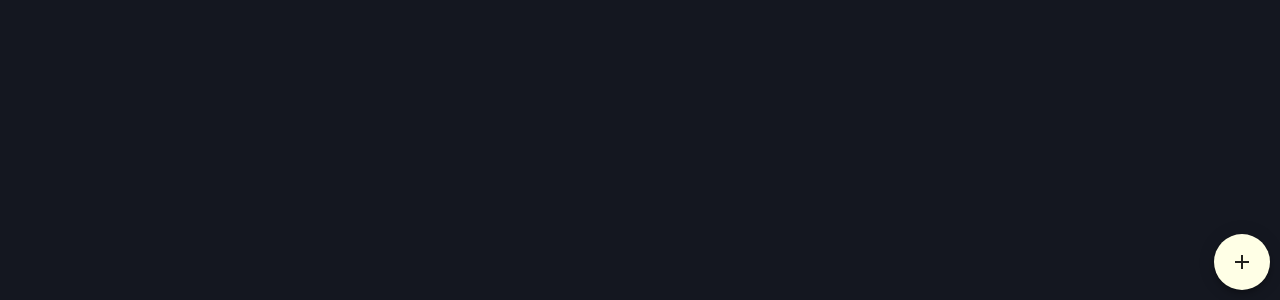
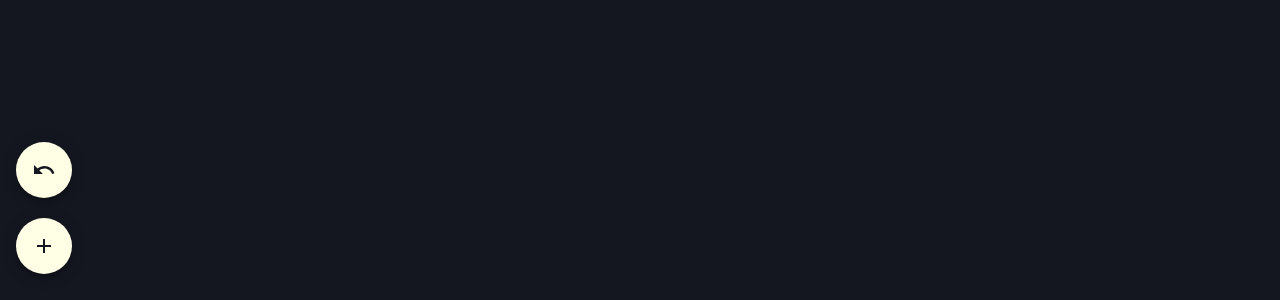
Before and after one commit to Lukeyong26/dmscreen, a React (Create React App) app: page / in a window 1280 px wide. Shown: the part 500-800 px from the top of the page. Built offline with nearby package versions, Linux system fonts and the light colour scheme.

Commit message:
Added simple undo function

```diff
--- a/src/App.js
+++ b/src/App.js
@@ -8,12 +8,25 @@ import "react-resizable/css/styles.css";
 import { useState } from 'react';
 import DeleteIcon from '@mui/icons-material/Delete';
 import EditIcon from '@mui/icons-material/Edit';
+import UndoIcon from '@mui/icons-material/Undo';
+import AddIcon from '@mui/icons-material/Add';
 import DragHandleIcon from '@mui/icons-material/DragHandle';
 import ModuleMenu from './components/moduleMenu/ModuleMenu';
 import SpellsList from './components/dndRules/SpellsList';
-import AddIcon from '@mui/icons-material/Add';
+import { createTheme, ThemeProvider, styled } from '@mui/material/styles';
+
 
 const ResponsiveGridLayout = WidthProvider(Responsive);
+const theme = createTheme({
+  palette: {
+    primary: {
+      main: '#ffffe6',
+    },
+    secondary: {
+      main: '#141720'
+    },
+  },
+});
 
 const moduleList = [<RulesText/>, <Initiative/>, <SpellsList/>];
 const moduleObjects = [
@@ -23,17 +36,18 @@ const moduleObjects = [
 ];
 
 function App() {
+  const [prevLayout, setPrevLayout] = useState([]);
   const [modules, setModules] = useState([]);
   const [status, setStatus] = useState(false);
   const [editMode, setEditMode] = useState(null)
 
   function addModule(mod) {
+    setPrevlayout();
     const key = new Date().getTime().toString() + 'a'
     setModules([
       ...modules,
       {
-        i : key,
-        x: 0, y: 0, w: 4, h: 2,
+        i : key, x: 0, y: 0, w: 4, h: 10,
         content: mod
       }
     ]);
@@ -44,19 +58,17 @@ function App() {
       const newItem = layout.find(item => item.i === mod.i);
       return {...mod, x:newItem.x, y:newItem.y, w:newItem.w, h:newItem.h };
     });
-    // console.log(newLayout);
     setModules(newLayout);
   }
 
   function deleteModule(i) {
+    setPrevlayout();
     const newLayout = modules.filter((mod) => mod.i !== i);
-    // console.log(newLayout)
-    setModules(newLayout)
+    setModules(newLayout);
   }
 
   const editModule = (mod) => {
-    // console.log(mod)
-    // console.log(editMode)
+    setPrevlayout();
     const newLayout = modules.map(module => {
       if (module.i === editMode.key) {
         return {...module, content: mod};
@@ -64,13 +76,11 @@ function App() {
         return {...module};
       }
     });
-    // console.log(newLayout);
     setModules(newLayout);
     setEditMode(null);
   }
 
   const openModMenu = (modKey) => {
-    // console.log(modKey)
     setEditMode(null);
     if (modKey !== "") {
       setEditMode({key: modKey, mode: true})
@@ -78,16 +88,24 @@ function App() {
     setStatus((prevStatus) => !prevStatus);
   };
 
+  const setPrevlayout = ()=>{
+    setPrevLayout(modules);
+  }
 
+  const undo =()=>{
+    setModules(prevLayout);
+  }
 
   return (
+    <ThemeProvider theme={theme}>
       <div className="App">
         <div>
           <ResponsiveGridLayout
             className="layout"
             breakpoints={{ lg: 1200, md: 996, sm: 768, xs: 480, xxs: 0 }}
             cols={{ lg: 20, md: 15, sm: 10, xs: 8, xxs: 4 }}
-          rowHeight={100} width={1200} margin={[5,5]} compactType={null}
+            rowHeight={20} width={1200} margin={[5,5]} compactType={null}
+            preventCollision={true} onDragStart={setPrevlayout} onResizeStart={setPrevLayout}
             onLayoutChange={updateLayout} draggableHandle='.drag-handle'
           >
             {modules.map((mod)=> (
@@ -95,31 +113,29 @@ function App() {
                 key={mod.i}
                 data-grid={{x: mod.x, y: mod.y, w: mod.w, h: mod.h}}
                 sx={{
-                display: 'flex', flexDirection: 'row',
-                border: '1px solid', borderColor: 'grey.500',
+                  display: 'flex', flexDirection: 'column',
+                  border: '1px solid', borderColor: 'grey.500'
                 }}
               >
 
                 <Box
-                // alignItems={'center'}
-                // justifyContent={'center'}
                   sx={{
-                  bgcolor: '', display:'flex', flexDirection: 'column', width: "20px"
+                    bgcolor: 'primary.main', display:'flex', flexDirection: 'row'
                   }}
                 >
-                <Box>
+                  <Box className='drag-handle' sx={{bgcolor: '', width: '100%'}}>
                     <IconButton>
-                    <DragHandleIcon className='drag-handle' sx={{color:'white', fontSize: '15px'}}/>
+                      <DragHandleIcon  sx={{color:'secondary.main', fontSize: '15px'}}/>
                     </IconButton>
                   </Box>
 
-                <Box sx={{marginTop:'auto'}}>
+                  <Box sx={{display:'flex', flexDirection: 'row', marginLeft:'auto', width: '65px', bgcolor:''}}>
                     <IconButton onClick={() => openModMenu(mod.i)}>
-                    <EditIcon sx={{color:'white', fontSize: '15px'}}/>
+                      <EditIcon sx={{color:'secondary.main', fontSize: '15px'}}/>
                     </IconButton>
 
                     <IconButton onClick={() => deleteModule(mod.i)}>
-                    <DeleteIcon sx={{color:'white', fontSize: '15px'}}/>
+                      <DeleteIcon sx={{color:'secondary.main', fontSize: '15px'}}/>
                     </IconButton>
                   </Box>
 
@@ -129,36 +145,35 @@ function App() {
                   sx={{
                     height: 1, width: 1, typography: 'body2', overflow: 'hidden', overflowY: 'scroll',
                     scrollbarWidth: 'thin'
-
                   }}
                 >
                   {moduleList.at(mod.content)}
                 </Box>
 
               </Box>
+
             ))}
+
           </ResponsiveGridLayout>
         </div>
-      <Fab
-        sx={{
-          position: 'fixed',
-          right: '10px',
-          bottom: '10px',
-          bgcolor: '#ffffe6'
-        }}
-        // color='primary'
-        onClick={() => openModMenu("")}
-      >
+        <Box sx={{
+          display: 'flex', flexDirection: 'column',position: 'fixed',
+          bottom: '10px', p:2, rowGap: '20px'
+        }}>
+          <Fab sx={{bgcolor: 'primary.main'}} onClick={undo}>
+            <UndoIcon sx={{color: 'secondary.main'}}/>
+          </Fab>
+          <Fab sx={{bgcolor: 'primary.main'}} onClick={() => openModMenu("")}>
             <ModuleMenu
-          isOpen={status}
-          moduleList={moduleObjects}
-          isEditMode={editMode}
-          addModule={addModule}
-          editModule={editModule}
+              isOpen={status} moduleList={moduleObjects} isEditMode={editMode}
+              addModule={addModule} editModule={editModule}
             />
-        <AddIcon/>
+            <AddIcon sx={{color: 'secondary.main'}}/>
           </Fab>
+        </Box>
+
       </div>
+    </ThemeProvider>
   );
 }
 
--- a/src/components/initative/Initiative.js
+++ b/src/components/initative/Initiative.js
@@ -1,4 +1,4 @@
-import { Box, Button, IconButton, Typography } from '@mui/material'
+import { Box, Button, IconButton, TextField, Typography } from '@mui/material'
 import React, { useState } from 'react'
 import { Responsive, WidthProvider } from 'react-grid-layout'
 import AccountBoxIcon from '@mui/icons-material/AccountBox';
@@ -7,8 +7,11 @@ import CloseIcon from '@mui/icons-material/Close';
 const ResponsiveGridLayout = WidthProvider(Responsive);
 
 function Initiative() {
-
-  const [players, setPlayers] = useState([{key:'a',x:0,y:0,turn:false}]);
+  const initialPlayerState = [
+    {key:'a',x:0,y:0,turn:false,playerName:''},
+    {key:'b',x:1,y:0,turn:false,playerName:''}
+  ]
+  const [players, setPlayers] = useState(initialPlayerState);
   const [turn, setTurn] = useState(0)
 
   const addPlayer =()=> {
@@ -71,27 +74,38 @@ function Initiative() {
           <Box
             key={player.key}
             data-grid={{x: player.x, y: player.y, w: 1, h: 1}}
-            sx={{border: '1px solid', borderColor: 'grey.500'}}
+            sx={{border: '2px solid', borderColor: 'grey.500', borderRadius:'10px'}}
           >
             <Box
               sx={{
                 display: 'flex', flexDirection:'column',
-                border: '1px solid', borderColor: 'grey.500',
-                height:'110px'
+                borderBottom: '1px solid', borderColor: 'grey.500',
+                height:'110px', alignItems:'center'
               }}
             >
-              <IconButton  sx={{marginLeft: 'auto', color:'white', height:'20%'}} onClick={() => deletePlayer(player.key)}>
-                <CloseIcon sx={{fontSize: '15px'}}/>
-              </IconButton>
-              <Box className='drag-handle-card' sx={{ display:'flex', flexDirection:'column', width: '100%', alignItems:'center', justifyContent:'center'}}>
+              <Box sx={{marginLeft: 'auto', height:'20%'}} >
+                {players.length > 1 &&
+                  <IconButton  sx={{color:'white'}} onClick={() => deletePlayer(player.key)}>
+                    <CloseIcon sx={{fontSize: '15px'}}/>
+                  </IconButton>
+                }
+              </Box>
+
+              <Box className='drag-handle-card' sx={{ display:'flex', width: '100%', alignItems:'center', justifyContent:'center'}}>
                 <AccountBoxIcon sx={{fontSize: '50px', mb: '5px'}}/>
-                <Typography>{player.key}</Typography>
               </Box>
+              <TextField
+                id="basic" variant="standard"
+                size='small'
+                sx={{input: {color:'white', textAlign: 'center', fontSize: '15px'}}}
+              />
             </Box>
+
             {player.turn ?
-              <Box sx={{width:'100%', height:'28px', mb: '1px', bgcolor:'green'}}/>
+              <Box sx={{width:'100%', height:'29px',  mb: '1px', bgcolor:'green',
+                borderBottomRightRadius:'10px', borderBottomLeftRadius:'10px'}}/>
               :
-              <Box sx={{width:'100%', height:'28px', mb: '1px', bgcolor:''}}/>
+              <Box sx={{width:'100%', height:'29px', mb: '1px', bgcolor:''}}/>
             }
 
           </Box>
--- a/src/components/moduleMenu/ModuleMenu.js
+++ b/src/components/moduleMenu/ModuleMenu.js
@@ -27,7 +27,7 @@ const ModuleMenu = ({ isOpen, moduleList, isEditMode, addModule, editModule }) =
               <MenuList sx={{bgcolor: 'rgb(10, 13, 22)', mt: '5px'}}>
                 {moduleList.map((module) => (
                   <MenuItem key={module.index} value={module.index} onClick={(e) => addModule(e.target.value)}>
-                    + {module.modName}
+                    {module.modName}
                   </MenuItem>
                 ))}
               </MenuList>
@@ -35,7 +35,7 @@ const ModuleMenu = ({ isOpen, moduleList, isEditMode, addModule, editModule }) =
               <MenuList sx={{bgcolor: 'rgb(10, 13, 22)', mt: '5px'}}>
                 {moduleList.map((module) => (
                   <MenuItem key={module.index} value={module.index} onClick={(e) => editModule(e.target.value)}>
-                    + {module.modName}
+                    {module.modName}
                   </MenuItem>
                 ))}
               </MenuList>
```
Lines whose indentation alone changed are shown as unchanged.
